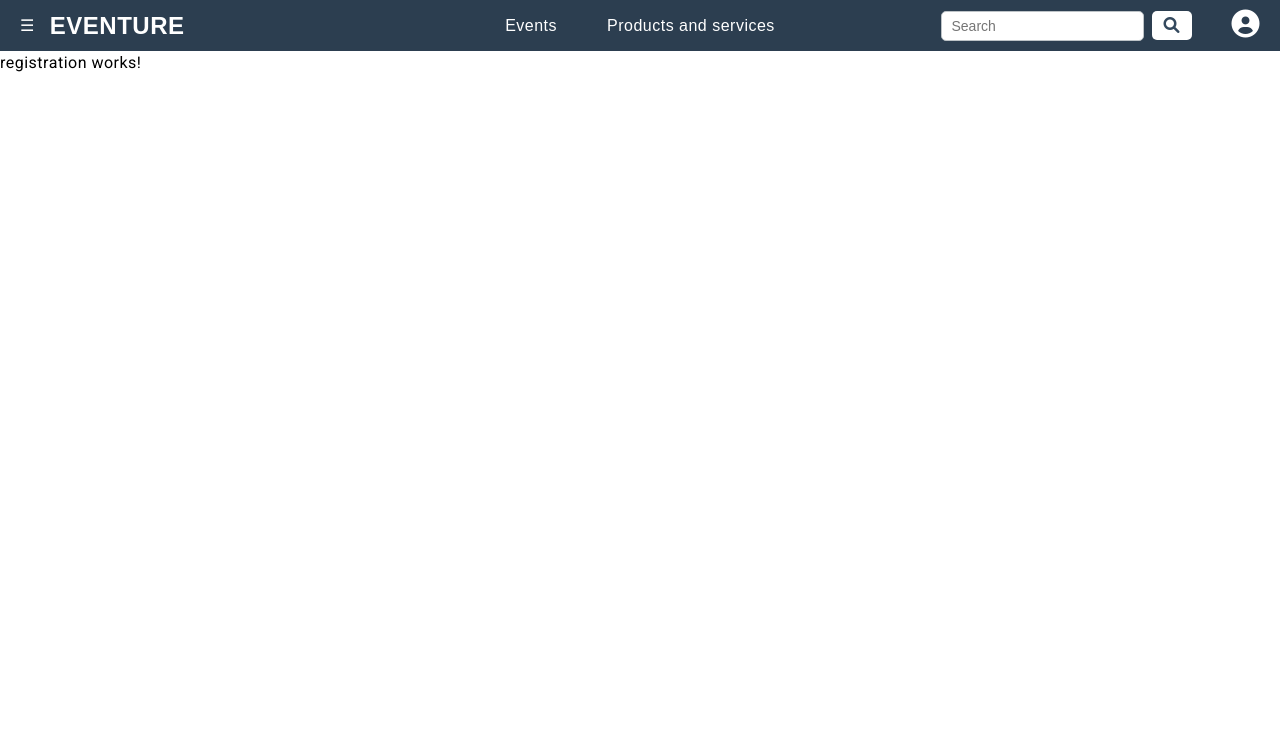
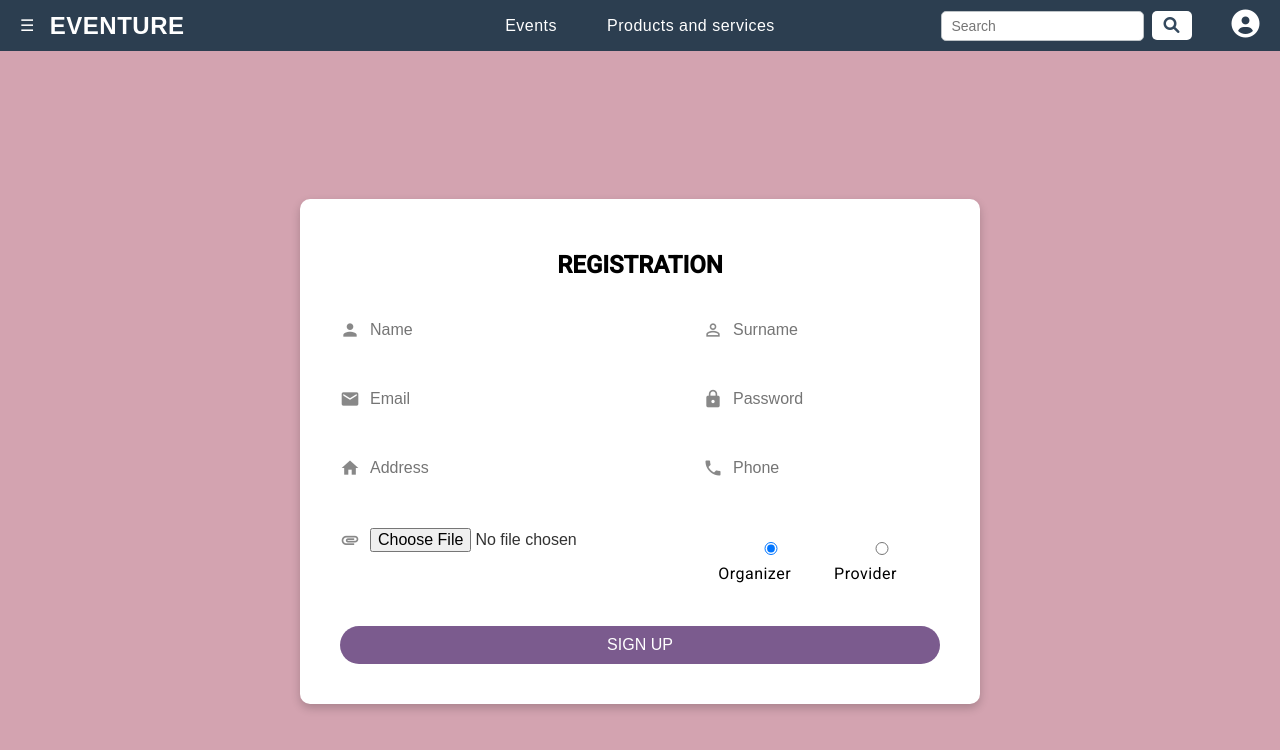
Before and after one commit to kzi-nastava/iks-project-event-planner-siit-2024-team-6, an Angular app: page /registration in a window 1280 px wide. Shown: the top 750 px of the page. Built offline with nearby package versions, Linux system fonts and the light colour scheme; a web font is replaced by a local one.

Commit message:
[ADD] HTML and CSS for the component

```diff
--- a/src/app/infrastructure/auth/registration/registration.component.css
+++ b/src/app/infrastructure/auth/registration/registration.component.css
@@ -0,0 +1,112 @@
+body {
+    margin: 0;
+    padding: 0;
+    font-family: 'Inter', sans-serif;
+    background-color: #d3a3b0;
+  }
+
+  .registration-container {
+    display: flex;
+    justify-content: center;
+    align-items: center;
+    height: 100vh;
+    background-color: #d3a3b0;
+  }
+
+  .registration-card {
+    background-color: white;
+    width: 600px;
+    padding: 40px;
+    border-radius: 10px;
+    box-shadow: 0 4px 10px rgba(0, 0, 0, 0.2);
+  }
+
+  .registration-title {
+    text-align: center;
+    font-size: 24px;
+    font-weight: bold;
+    margin-bottom: 20px;
+  }
+
+  .input-group {
+    margin-bottom: 30px;
+    position: relative;
+  }
+
+  .input-group label {
+    display: flex;
+    align-items: center;
+    border-bottom: 1px solid #ffffff80;
+    padding: 5px 0;
+  }
+
+  .input-group i {
+    font-size: 20px;
+    margin-right: 10px;
+    color: white;
+  }
+
+  .input-group i {
+    font-size: 20px;
+    margin-right: 10px;
+    color: #888;
+  }
+
+  input {
+    width: 100%;
+    border: none;
+    background: none;
+    outline: none;
+    font-size: 16px;
+    color: #333;
+    padding: 5px 0;
+  }
+
+  .radio-group {
+    display: flex;
+    justify-content: center;
+    margin: 20px 0;
+  }
+
+  .radio-group label {
+    margin-right: 20px;
+    font-size: 16px;
+    cursor: pointer;
+  }
+
+  .radio-group input {
+    margin-right: 5px;
+  }
+
+  .provider-fields {
+    margin-top: 20px;
+  }
+
+  .signup-button {
+    background-color: #7b5b8e;
+    color: white;
+    border: none;
+    padding: 10px 20px;
+    border-radius: 25px;
+    font-size: 16px;
+    cursor: pointer;
+    width: 100%;
+    margin-top: 20px;
+  }
+
+  .signup-button:hover {
+    background-color: #5c4068;
+  }
+
+  .row {
+    display: flex;
+    justify-content: space-between;
+    gap: 20px;
+  }
+
+  h3 {
+    text-align: center;
+    font-size: 20px;
+    font-weight: bold;
+    margin-top: 10px;
+  }
--- a/src/app/infrastructure/auth/registration/registration.component.html
+++ b/src/app/infrastructure/auth/registration/registration.component.html
@@ -1 +1,135 @@
-<p>registration works!</p>
+<div class="registration-container">
+    <div class="registration-card">
+      <h2 class="registration-title">REGISTRATION</h2>
+      <form>
+        <!-- Основные поля -->
+        <div class="row">
+          <div class="input-group">
+            <label>
+              <i class="material-icons">person</i>
+              <input type="text" placeholder="Name" required />
+            </label>
+          </div>
+          <div class="input-group">
+            <label>
+              <i class="material-icons">person_outline</i>
+              <input type="text" placeholder="Surname" required />
+            </label>
+          </div>
+        </div>
+
+        <div class="row">
+          <div class="input-group">
+            <label>
+              <i class="material-icons">email</i>
+              <input type="email" placeholder="Email" required />
+            </label>
+          </div>
+          <div class="input-group">
+            <label>
+              <i class="material-icons">lock</i>
+              <input type="password" placeholder="Password" required />
+            </label>
+          </div>
+        </div>
+
+        <div class="row">
+          <div class="input-group">
+            <label>
+              <i class="material-icons">home</i>
+              <input type="text" placeholder="Address" />
+            </label>
+          </div>
+          <div class="input-group">
+            <label>
+              <i class="material-icons">phone</i>
+              <input type="text" placeholder="Phone" />
+            </label>
+          </div>
+        </div>
+
+        <div class="row">
+          <div class="input-group">
+            <label>
+              <i class="material-icons">attachment</i>
+              <input type="file" placeholder="Photo" />
+            </label>
+          </div>
+          <div class="radio-group">
+            <label>
+              <input type="radio" name="registrationType" value="organizer" (change)="toggleProvider(false)" checked />
+              <span>Organizer</span>
+            </label>
+            <label>
+              <input type="radio" name="registrationType" value="provider" (change)="toggleProvider(true)" />
+              <span>Provider</span>
+            </label>
+          </div>
+        </div>
+
+        <!-- Выбор Organizer/Provider -->
+
+
+        <!-- Поля для Provider -->
+        <div *ngIf="isProvider" class="provider-fields">
+          <h3>PROVIDER</h3>
+          <div class="row">
+            <div class="input-group">
+              <label>
+                <i class="material-icons">business</i>
+                <input type="text" placeholder="Company name" />
+              </label>
+            </div>
+            <div class="input-group">
+              <label>
+                <i class="material-icons">email</i>
+                <input type="email" placeholder="Company email" />
+              </label>
+            </div>
+          </div>
+
+          <div class="row">
+            <div class="input-group">
+              <label>
+                <i class="material-icons">location_on</i>
+                <input type="text" placeholder="Company address" />
+              </label>
+            </div>
+            <div class="input-group">
+              <label>
+                <i class="material-icons">description</i>
+                <input type="text" placeholder="Description" />
+              </label>
+            </div>
+          </div>
+
+          <div class="row">
+            <div class="input-group">
+              <label>
+                <i class="material-icons">access_time</i>
+                <input type="time" placeholder="Opening time" />
+              </label>
+            </div>
+            <div class="input-group">
+              <label>
+                <i class="material-icons">access_time</i>
+                <input type="time" placeholder="Closing time" />
+              </label>
+            </div>
+          </div>
+
+          <div class="row">
+            <div class="input-group">
+              <label>
+                <i class="material-icons">photo</i>
+                <input type="file" placeholder="Event photo" />
+              </label>
+            </div>
+          </div>
+        </div>
+
+        <!-- Кнопка регистрации -->
+        <button type="submit" class="signup-button">SIGN UP</button>
+      </form>
+    </div>
+  </div>
--- a/src/app/infrastructure/auth/registration/registration.component.ts
+++ b/src/app/infrastructure/auth/registration/registration.component.ts
@@ -6,5 +6,10 @@ import { Component } from '@angular/core';
   styleUrl: './registration.component.css'
 })
 export class RegistrationComponent {
+  isProvider: boolean = false;
 
+  // check
+  toggleProvider(isProvider: boolean): void {
+    this.isProvider = isProvider;
+  }
 }
```
